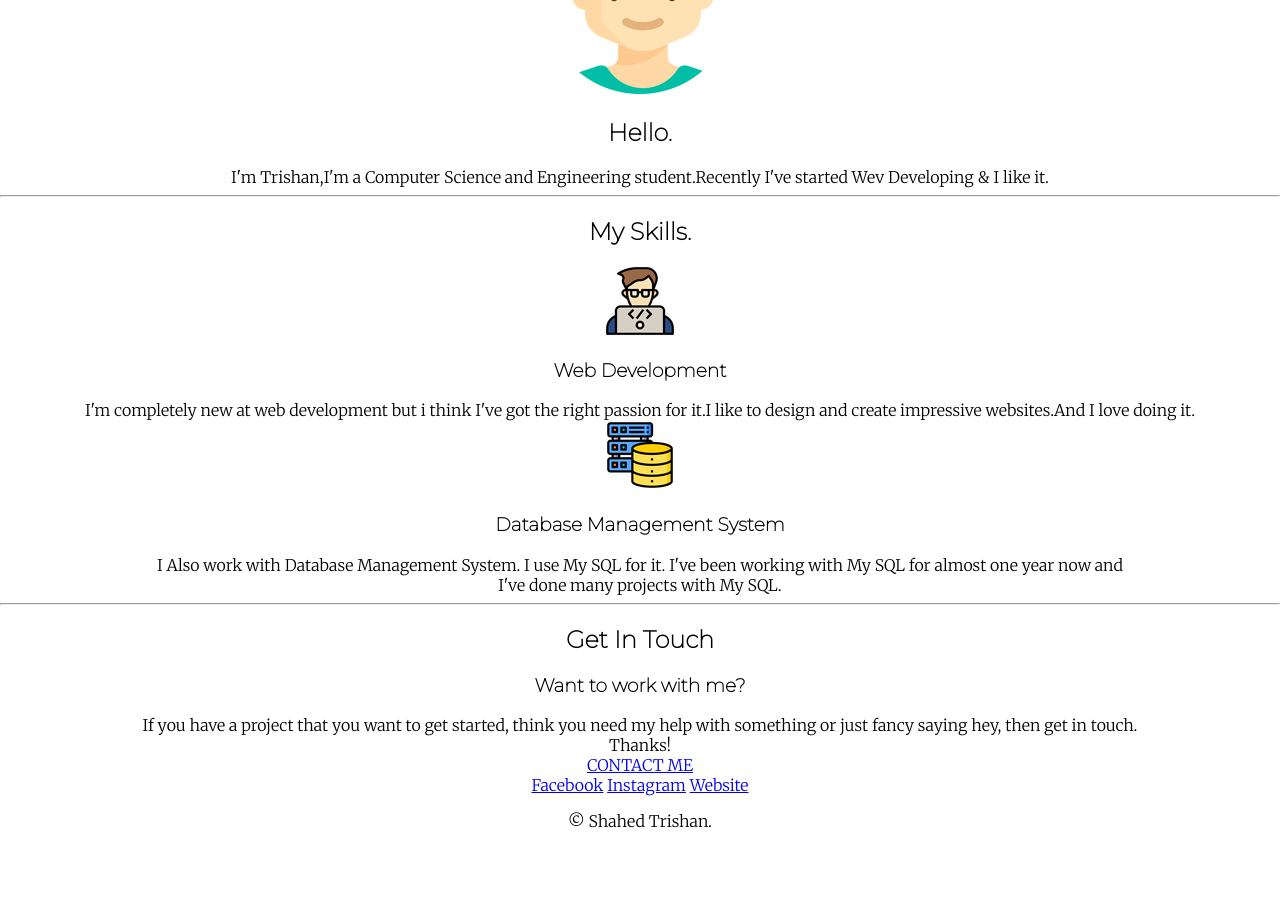
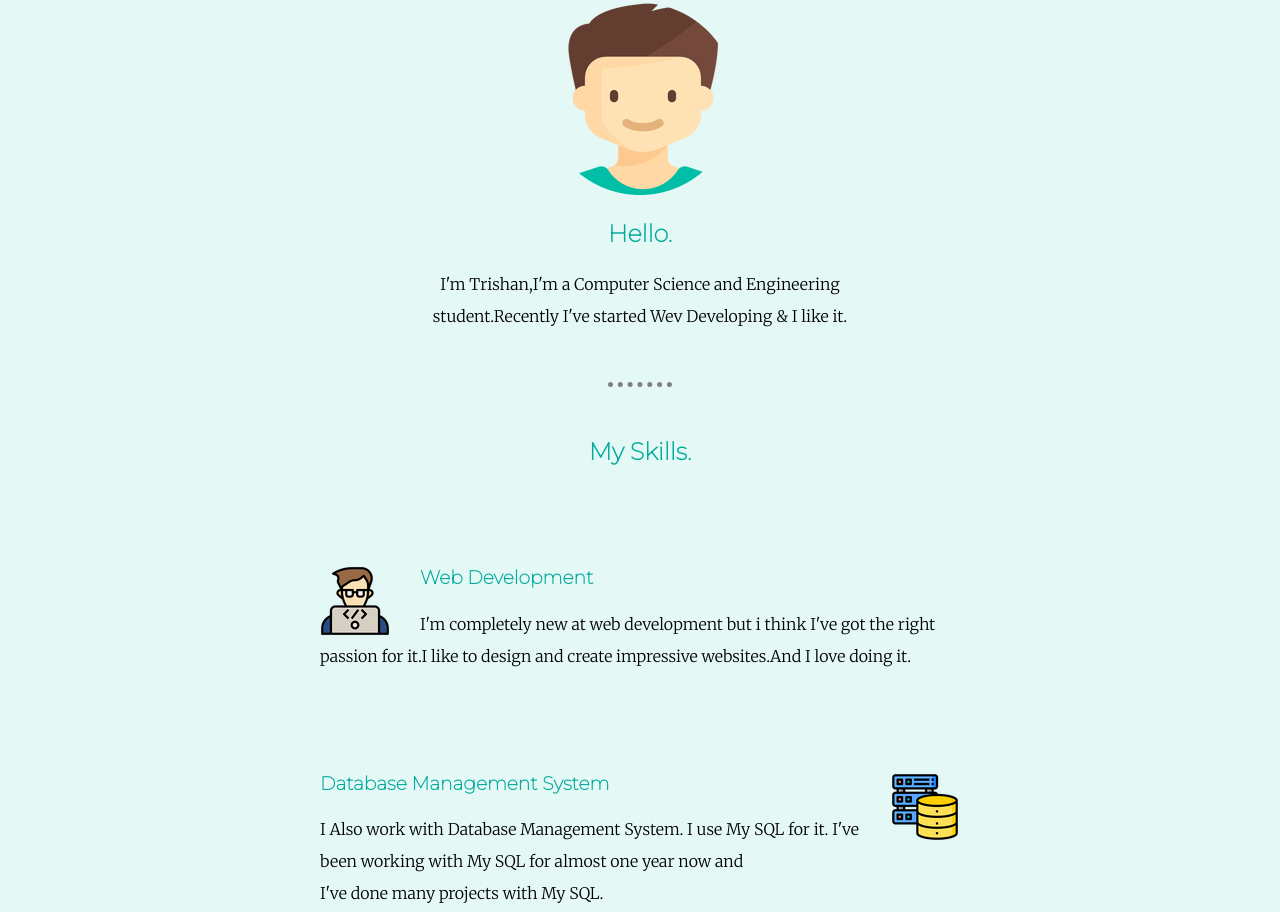
Before and after one commit to shahedtrishan/new-demo-site, a plain HTML site: page index.html in a window 1280 px wide. Shown: the part 734-1646 px from the top of the page. Before the commit the page ends 1565 px from the top, so only its background shows below. Drawn offline with Linux system fonts and the light colour scheme.

Commit message:
Update styles.css

```diff
--- a/css/styles.css
+++ b/css/styles.css
@@ -1,37 +1,138 @@
-body{
+body {
   margin: 0;
   text-align: center;
   font-family: 'Merriweather', serif;
 }
 
-h1{
-  margin-top: 0;
-  font-family: 'Sacramento', cursive;
-  font-size: 50px;
-}
-h2{
-  font-family: 'Montserrat', sans-serif;
-}
-h3{
-font-family: 'Montserrat', sans-serif;
+.trishan {
+  font-family: cursive;
 }
 
-.top-container{
+h1 {
+  margin: 50px auto 0 auto;
+  font-family: 'Sacramento', cursive;
+  font-size: 3.265rem;
+  color: #04AA9C;
+}
+
+h2 {
+  font-family: 'Montserrat', sans-serif;
+  font-size: 1.5rem;
+  color: #04AA9C;
+}
+
+h3 {
+  font-family: 'Montserrat', sans-serif;
+  color:#04AA9C;
+}
+
+hr{
+
+  border-style: none;
+  border-top-style: dotted;
+  background-color: none;
+  border-color: grey;
+  border-width: 5px;
+  width: 5%;
+  margin: 50px auto 50px auto;
+}
+p{
+  line-height: 2;
+}
+a{
+  color:#ffffff;
+  font-family: 'Montserrat', sans-serif;
+  margin:10px 20px 10px 20px;
+  text-decoration: none;
+}
+a:hover{
+  color: grey;
+}
+.bottom-cloud {
+  position: absolute;
+  left: 250px;
+}
+
+.top-cloud {
+  position: absolute;
+  right: 250px;
+  top:50px;
+}
+
+.top-container {
   background-color: #E4F9F5;
   position: relative;
   padding-top: 100px;
-  }
-
-  .bottom-cloud{
-    position: absolute;
-    left:250px;
-  }
-.top-cloud{
-  position: absolute;
-  right:250px;
 
 }
 
-p{
-  margin-bottom:0;
+.middle-container {
+  padding-top: 50px;
+  background-color: #E4F9F5;
 }
+
+.bottom-container {
+  background-color: #04AA9C;
+  padding: 50px 0 0 20px;
+}
+
+.skill-row{
+  width: 50%;
+  margin:100px auto 100px auto;
+  text-align: left;
+}
+
+.dev{
+  float: left;
+  margin-right:30px;
+
+}
+.db{
+  float: right;
+  margin-left: 30px;
+}
+.intro{
+  width: 40%;
+  margin: auto;
+}
+.hire{
+  width: 40%;
+  margin: auto;
+  padding-bottom: 40px;
+}
+
+.btn {
+  background: #04AA9C;
+  background-image: -webkit-linear-gradient(top, #04AA9C, #04AA9C);
+  background-image: -moz-linear-gradient(top, #04AA9C, #04AA9C);
+  background-image: -ms-linear-gradient(top, #04AA9C, #04AA9C);
+  background-image: -o-linear-gradient(top, #04AA9C, #04AA9C);
+  background-image: linear-gradient(to bottom, #04AA9C, #04AA9C);
+  -webkit-border-radius: 8;
+  -moz-border-radius: 8;
+  border-radius: 8px;
+  font-family: 'Montserrat', sans-serif;
+  color: #ffffff;
+  font-size: 20px;
+  padding: 10px 20px 10px 20px;
+  text-decoration: none;
+}
+
+.btn:hover {
+  background: #1cb314;
+  background-image: -webkit-linear-gradient(top, #1cb314, #041f04);
+  background-image: -moz-linear-gradient(top, #1cb314, #041f04);
+  background-image: -ms-linear-gradient(top, #1cb314, #041f04);
+  background-image: -o-linear-gradient(top, #1cb314, #041f04);
+  background-image: linear-gradient(to bottom, #1cb314, #041f04);
+  text-decoration: none;
+}
+.contact-me{
+  padding-bottom: 30px;
+}
+.copyright{
+  margin-bottom: 0;
+  font-family: 'Montserrat', sans-serif;
+  color:#ffffff;
+  font-size: 0.75rem;
+}
```
